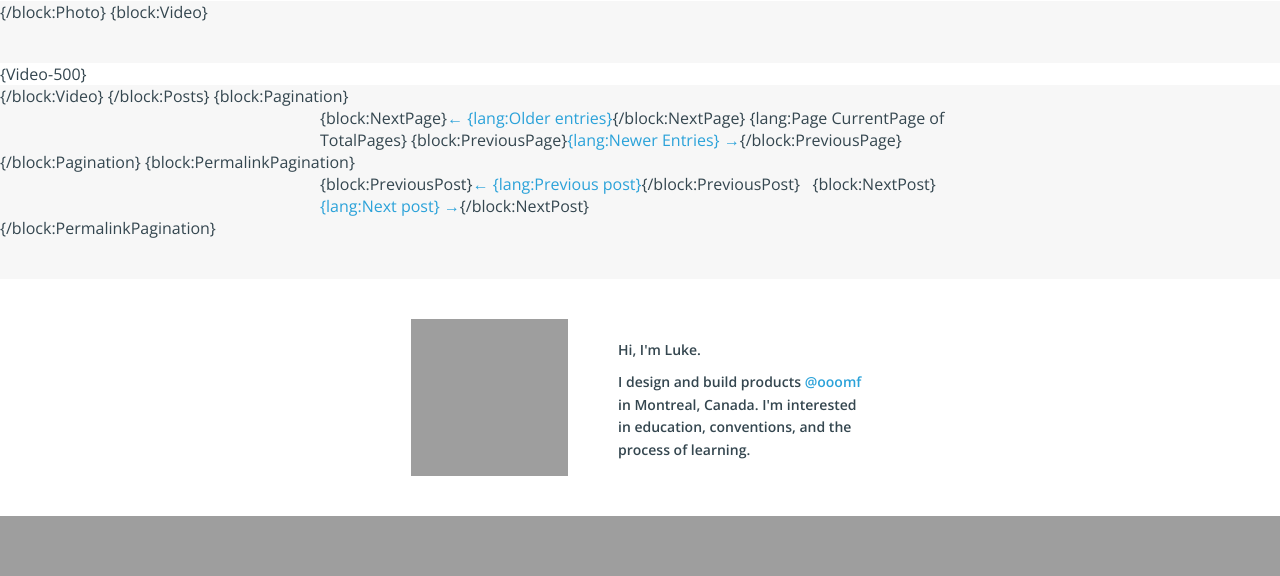
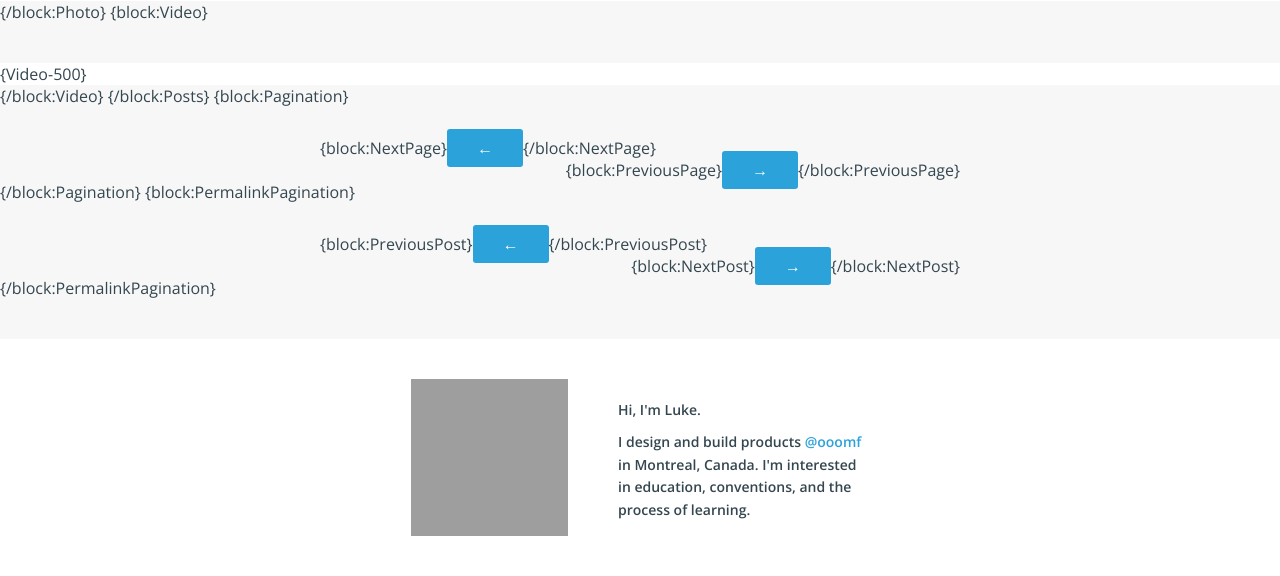
Before and after one commit to lukechesser/imluke.me, a PHP site: the page made by tumblr.html in a window 1280 px wide. Shown: the part 1688-2264 px from the top of the page. Before the commit the page ends 2204 px from the top, so only its background shows below. Run offline with PHP 8.4, Linux system fonts and the light colour scheme; some libraries are stand-ins or nearby versions; grey boxes are pictures that could not be loaded.

Commit message:
Add and style pagination links

```diff
--- a/tumblr.html
+++ b/tumblr.html
@@ -428,6 +428,31 @@
         line-height: 1.6em;
       }
     }
+    .pagination {
+      padding-top: 30px;
+      padding-bottom: 0px;
+    }
+    @media only screen and (max-width: 767px) {
+      .pagination {
+        padding-top: 15px;
+        padding-bottom: 15px;
+      }
+    }
+    .btn {
+      padding: 8px 30px;
+      background-color: #2ba2d9;
+      color: #ffffff;
+      -webkit-border-radius: 3px;
+      -webkit-background-clip: padding-box;
+      -moz-border-radius: 3px;
+      -moz-background-clip: padding;
+      border-radius: 3px;
+      background-clip: padding-box;
+    }
+    .btn:hover {
+      text-decoration: none;
+      background-color: #2083b1;
+    }
     .well {
       margin-top: 40px;
       background-color: #ffffff;
@@ -755,22 +780,24 @@
 {/block:Posts}
 
 {block:Pagination}
-<div class="container">
-  <div id="pagination">
-    {block:NextPage}<a href="{NextPage}">&larr; {lang:Older entries}</a>{/block:NextPage}
-    <span id="pagecount">{lang:Page CurrentPage of TotalPages}</span>
-    {block:PreviousPage}<a href="{PreviousPage}">{lang:Newer Entries} &rarr;</a>{/block:PreviousPage}
-  </div>
+<div class="container pagination clearfix">
+  <div class="pull-left">
+    {block:NextPage}<a href="{NextPage}" class="btn">&larr;</a>{/block:NextPage}
+  </div> <!-- close .pull-left -->
+  <div class="pull-right">
+    {block:PreviousPage}<a href="{PreviousPage}" class="btn">&rarr;</a>{/block:PreviousPage}
+  </div> <!-- close .pull-right -->
 </div> <!-- close .container -->
 {/block:Pagination}
 
 {block:PermalinkPagination}
-<div class="container">
-  <div id="pagination">
-    {block:PreviousPost}<a href="{PreviousPost}">&larr; {lang:Previous post}</a>{/block:PreviousPost}
-    <span id="pagecount">&nbsp;</span>
-    {block:NextPost}<a href="{NextPost}">{lang:Next post} &rarr;</a>{/block:NextPost}
-  </div>
+<div class="container pagination clearfix">
+  <div class="pull-left">
+    {block:PreviousPost}<a href="{PreviousPost}" class="btn">&larr;</a>{/block:PreviousPost}
+  </div> <!-- close .pull-left -->
+  <div class="pull-right">
+    {block:NextPost}<a href="{NextPost}" class="btn">&rarr;</a>{/block:NextPost}
+  </div> <!-- close .pull-right -->
 </div> <!-- close .container -->
 {/block:PermalinkPagination}
 
```
Also changed, not shown: css/v7.css (+25 -0 lines), less/type.less (+22 -0 lines), local.html (+9 -0 lines).
